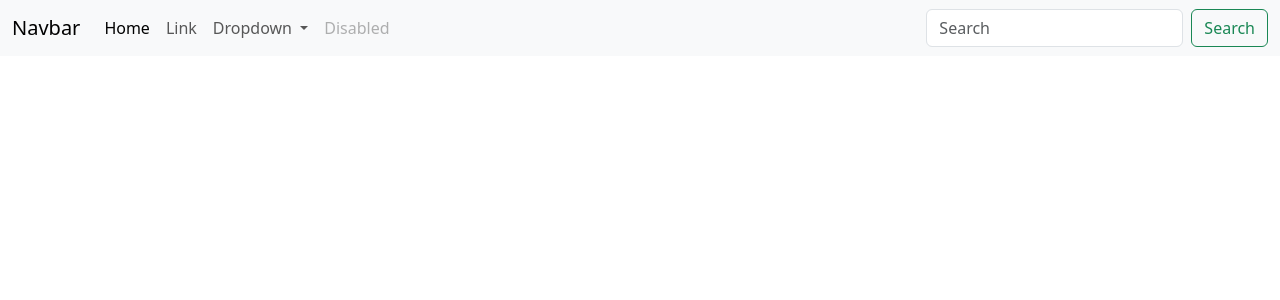
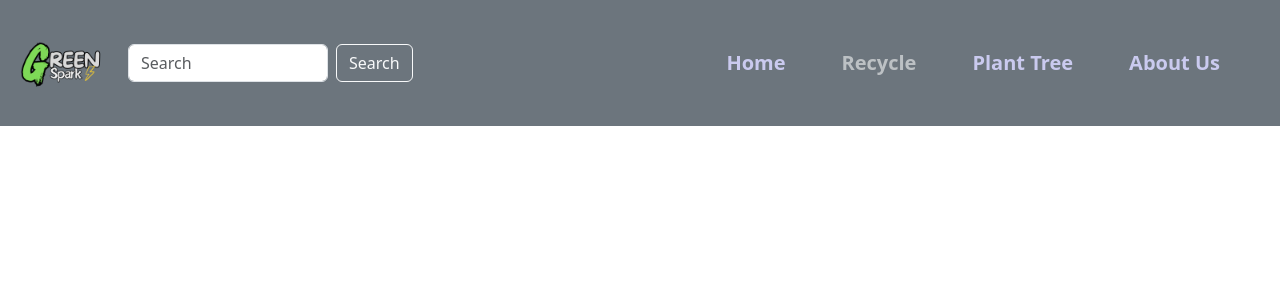
Before and after one commit to mehedinaeem/Clima_tech, a Django app: page / in a window 1280 px wide. Shown: the top 300 px of the page. Run offline with Django 5.2, Linux system fonts and the light colour scheme; parts of the project's set-up code (start-up, migrations or seed data) failed here and were passed over.

Commit message:
base and tree plant part done

```diff
--- a/Clima_tech/settings.py
+++ b/Clima_tech/settings.py
@@ -37,6 +37,8 @@ INSTALLED_APPS = [
     'django.contrib.sessions',
     'django.contrib.messages',
     'django.contrib.staticfiles',
+    'app_01',
+    'app_02',
 ]
 
 MIDDLEWARE = [
--- a/Clima_tech/urls.py
+++ b/Clima_tech/urls.py
@@ -1,9 +1,11 @@
 
 from django.contrib import admin
-from django.urls import path
+from django.urls import path,include
 from . import views
 
 urlpatterns = [
     path('admin/', admin.site.urls),
     path('',views.home),
+    path('',include('app_01.urls')),
+    path('',include('app_02.urls')),
 ]
--- a/static/style.css
+++ b/static/style.css
@@ -1,3 +1,17 @@
-/* body{
-    background-color: blueviolet;
-} */
+/* Custom styling */
+
+.navbar-brand img {
+    max-width: 100%;
+    height: auto;
+}
+
+.navbar .form-control {
+    max-width: 200px; /* Limit the search bar width */
+}
+
+/* Responsive adjustments */
+@media (max-width: 576px) {
+    .navbar .form-control {
+        max-width: 100%;
+    }
+}
--- a/templates/base.html
+++ b/templates/base.html
@@ -5,9 +5,9 @@
 <head>
     <meta charset="UTF-8">
     <meta name="viewport" content="width=device-width, initial-scale=1.0">
-    <title>Document</title>
+    <title>Clima_tech</title>
 
-    <!-- bootstrape -->
+    <!-- Bootstrap -->
     <link href="https://cdn.jsdelivr.net/npm/bootstrap@5.3.3/dist/css/bootstrap.min.css" rel="stylesheet"
         integrity="sha384-QWTKZyjpPEjISv5WaRU9OFeRpok6YctnYmDr5pNlyT2bRjXh0JMhjY6hW+ALEwIH" crossorigin="anonymous">
 
@@ -18,59 +18,58 @@
     {% block css %}
     {% endblock %}
 
-    <!-- css linked  -->
-
+    <!-- Custom CSS -->
     <link rel="stylesheet" href="{% static 'style.css' %}">
 </head>
 
 <body>
 
-    <nav>
-        <nav class="navbar navbar-expand-lg bg-body-tertiary">
+    <nav class="navbar navbar-expand-lg bg-secondary navbar-dark">
         <div class="container-fluid">
-                <a class="navbar-brand" href="#">Navbar</a>
-                <button class="navbar-toggler" type="button" data-bs-toggle="collapse"
-                    data-bs-target="#navbarSupportedContent" aria-controls="navbarSupportedContent"
-                    aria-expanded="false" aria-label="Toggle navigation">
+            <div class="d-flex align-items-center">
+                <!-- Logo and Search -->
+                <a class="navbar-brand me-3" href="#">
+                    <img src="{% static 'logo.png' %}" alt="logo" width="100" height="50">
+                </a>
+                <form class="d-flex" role="search">
+                    <input class="form-control me-2" type="search" placeholder="Search" aria-label="Search">
+                    <button class="btn btn-outline-light" type="submit">Search</button>
+                </form>
+            </div>
+
+            <button class="navbar-toggler" type="button" data-bs-toggle="collapse" data-bs-target="#navbarNav"
+                aria-controls="navbarNav" aria-expanded="false" aria-label="Toggle navigation">
                 <span class="navbar-toggler-icon"></span>
             </button>
-                <div class="collapse navbar-collapse" id="navbarSupportedContent">
-                    <ul class="navbar-nav me-auto mb-2 mb-lg-0">
+
+            <div class="collapse navbar-collapse justify-content-end" id="navbarNav">
+                <!-- Right-side Navigation -->
+                <!-- Right-side Navigation -->
+                <ul class="navbar-nav">
                     <li class="nav-item">
-                            <a class="nav-link active" aria-current="page" href="#">Home</a>
+                        <a class="nav-link active" aria-disabled="true" href="#"
+                            style="font-size: 20px; font-weight: bold; color: rgb(202, 202, 239); margin-right: 40px;">Home</a>
                     </li>
                     <li class="nav-item">
-                            <a class="nav-link" href="#">Link</a>
-                        </li>
-                        <li class="nav-item dropdown">
-                            <a class="nav-link dropdown-toggle" href="#" role="button" data-bs-toggle="dropdown"
-                                aria-expanded="false">
-                                Dropdown
-                            </a>
-                            <ul class="dropdown-menu">
-                                <li><a class="dropdown-item" href="#">Action</a></li>
-                                <li><a class="dropdown-item" href="#">Another action</a></li>
-                                <li>
-                                    <hr class="dropdown-divider">
-                                </li>
-                                <li><a class="dropdown-item" href="#">Something else here</a></li>
-                            </ul>
+                        <a class="nav-link " aria-disabled="true" href="#"
+                            style="font-size: 20px; font-weight: bold; color: rgb(202, 202, 239)blue; margin-right: 40px;">Recycle</a>
                     </li>
                     <li class="nav-item">
-                            <a class="nav-link disabled" aria-disabled="true">Disabled</a>
+                        <a class="nav-link active" aria-disabled="true" href="#"
+                            style="font-size: 20px; font-weight: bold; color: rgb(202, 202, 239); margin-right: 40px;">Plant Tree</a>
+                    </li>
+                    <li class="nav-item">
+                        <a class="nav-link active" aria-disabled="true" href="#"
+                            style="font-size: 20px; font-weight: bold; color: rgb(202, 202, 239); margin-right: 40px;">About Us</a>
                     </li>
                 </ul>
-                    <form class="d-flex" role="search">
-                        <input class="form-control me-2" type="search" placeholder="Search" aria-label="Search">
-                        <button class="btn btn-outline-success" type="submit">Search</button>
-                    </form>
+            </div>
         </div>
         </div>
     </nav>
-    </nav>
 
     {% block content %}
-    <!-- <h1>hi</h1> -->
+    <!-- Content goes here -->
     {% endblock %}
 </body>
 
```
Also changed, not shown: app_01/first_app/templates/home.html (+80 -10 lines), app_01/static/picture/c.jpg (added), app_01/static/picture/climate_cng.jpg (added), app_01/static/picture/cover.png (added), app_01/static/picture/gas.jpg (added), app_01/static/picture/plastic_alternative.jpg (added), app_01/static/picture/plastic_bottle.jpg (added), app_01/static/picture/recycle.png (added), app_01/static/picture/sea.jpg (added), app_01/static/picture/search.png (added), app_01/static/picture/tomato.png (added), app_01/static/picture/world.png (added), static/logo.png (added), 2 other files. Lines whose indentation alone changed are shown as unchanged.
